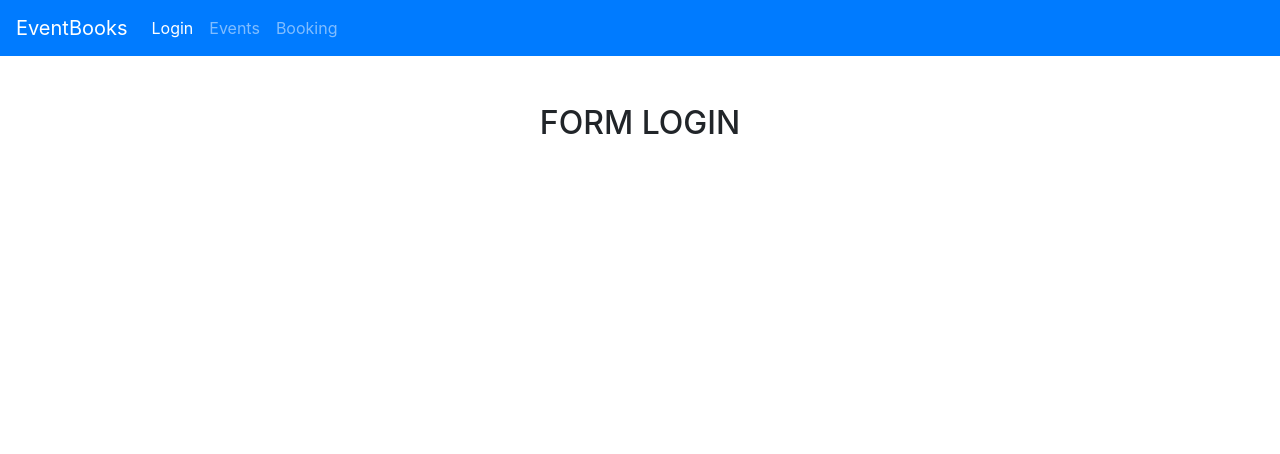
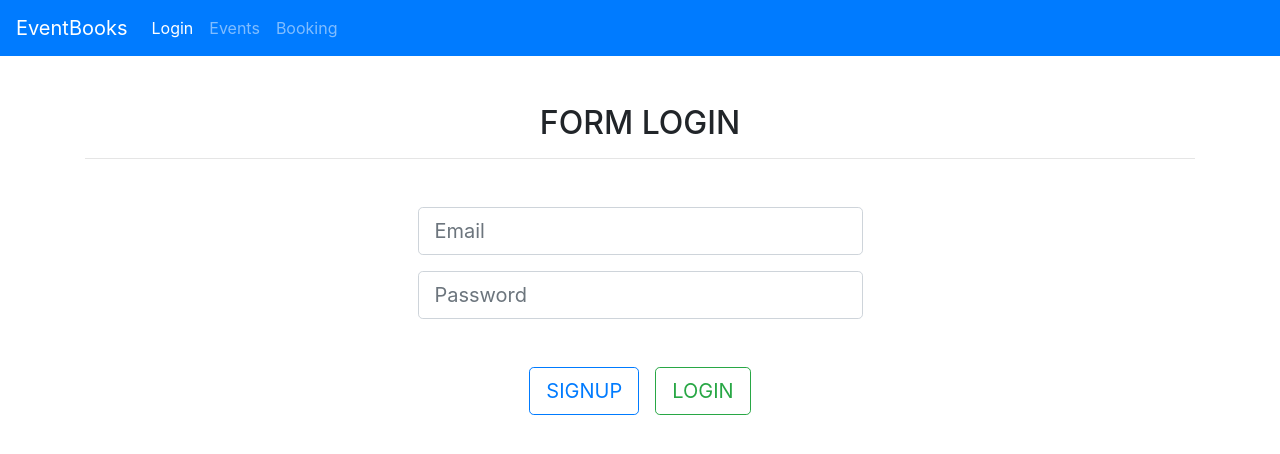
Before and after one commit to Faeshal/EventBooking, a React (Create React App) app in the folder frontend/: page /auth in a window 1280 px wide. Shown: the top 454 px of the page. Built offline with nearby package versions, Linux system fonts and the light colour scheme.

Commit message:
add auth form

```diff
--- a/frontend/src/App.js
+++ b/frontend/src/App.js
@@ -11,8 +11,9 @@ class App extends Component {
   render() {
     return (
       <BrowserRouter>
+        <React.Fragment>
           <Navbar />
-        <div className="container text-center mt-5 ">
+          <div className="container text-center mt-5">
             <Switch>
               <Redirect from="/" to="/auth" exact />
               <Route path="/auth" component={Auth} />
@@ -20,6 +21,7 @@ class App extends Component {
               <Route path="/bookings" component={Bookings} />
             </Switch>
           </div>
+        </React.Fragment>
       </BrowserRouter>
     );
   }
--- a/frontend/src/components/Navbar.jsx
+++ b/frontend/src/components/Navbar.jsx
@@ -5,7 +5,7 @@ import "../App.css";
 const Navbar = props => {
   return (
     <nav className="navbar navbar-expand-sm bg-primary navbar-dark">
-      <a className="navbar-brand" href="#">
+      <a className="navbar-brand" href="faeshal.com">
         EventBooks
       </a>
       <button
@@ -21,13 +21,13 @@ const Navbar = props => {
       </button>
       <div className="collapse navbar-collapse" id="navbarNavAltMarkup">
         <div className="navbar-nav">
-          <NavLink to="/auth" className="nav-item nav-link " href="#">
+          <NavLink to="/auth" className="nav-item nav-link ">
             Login
           </NavLink>
-          <NavLink to="/events" className="nav-item nav-link" href="#">
+          <NavLink to="/events" className="nav-item nav-link">
             Events
           </NavLink>
-          <NavLink to="/bookings" className="nav-item nav-link" href="#">
+          <NavLink to="/bookings" className="nav-item nav-link">
             Booking
           </NavLink>
         </div>
--- a/frontend/src/components/pages/Auth.jsx
+++ b/frontend/src/components/pages/Auth.jsx
@@ -4,7 +4,47 @@ class Auth extends Component {
   render() {
     return (
       <div className="App">
-        <h2>FORM LOGIN</h2>
+        <h2 className="mt-4">FORM LOGIN</h2>
+        <hr />
+        <div className="row mt-4">
+          <div className="col-sm-5 mx-auto mb-3">
+            <form>
+              <div className="form-group mt-4">
+                <input
+                  type="email"
+                  className="form-control form-control-lg"
+                  placeholder="Email"
+                  id="email"
+                />
+              </div>
+              <div className="form-group">
+                <input
+                  type="password"
+                  className="form-control form-control-lg"
+                  placeholder="Password"
+                  id="password"
+                />
+              </div>
+              <br />
+              <div className="form-group text-center mx-auto">
+                <button className="btn btn-lg btn-outline-primary mt-2 mr-2">
+                  <a
+                    href="/signup"
+                    style={{ textDecoration: "none", color: "currentColor" }}
+                  >
+                    SIGNUP
+                  </a>
+                </button>
+                <button
+                  type="submit"
+                  className="btn btn-lg btn-outline-success mt-2 ml-2"
+                >
+                  LOGIN
+                </button>
+              </div>
+            </form>
+          </div>
+        </div>
       </div>
     );
   }
```
Lines whose indentation alone changed are shown as unchanged.
